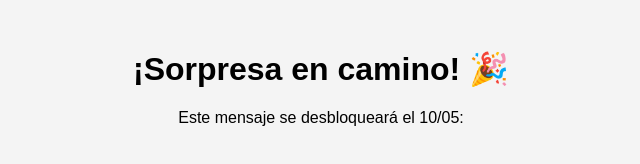
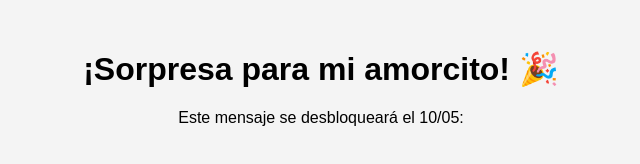
Before and after one commit to Galletita02/mi-sorpresa, a plain HTML site: page index.html in a window 1280 px wide. Shown: the whole page, without its empty margins (319-959 px from the left). Drawn offline with Linux system fonts and the light colour scheme.

Commit message:
Update index.html

```diff
--- a/index.html
+++ b/index.html
@@ -8,7 +8,7 @@
 </head>
 <body>
     <div class="container">
-        <h1>¡Sorpresa en camino! 🎉</h1>
+        <h1>¡Sorpresa para mi amorcito! 🎉</h1>
         <p>Este mensaje se desbloqueará el 10/05:</p>
         <div id="countdown"></div>
         <div id="mensaje" style="display: none;">
```
